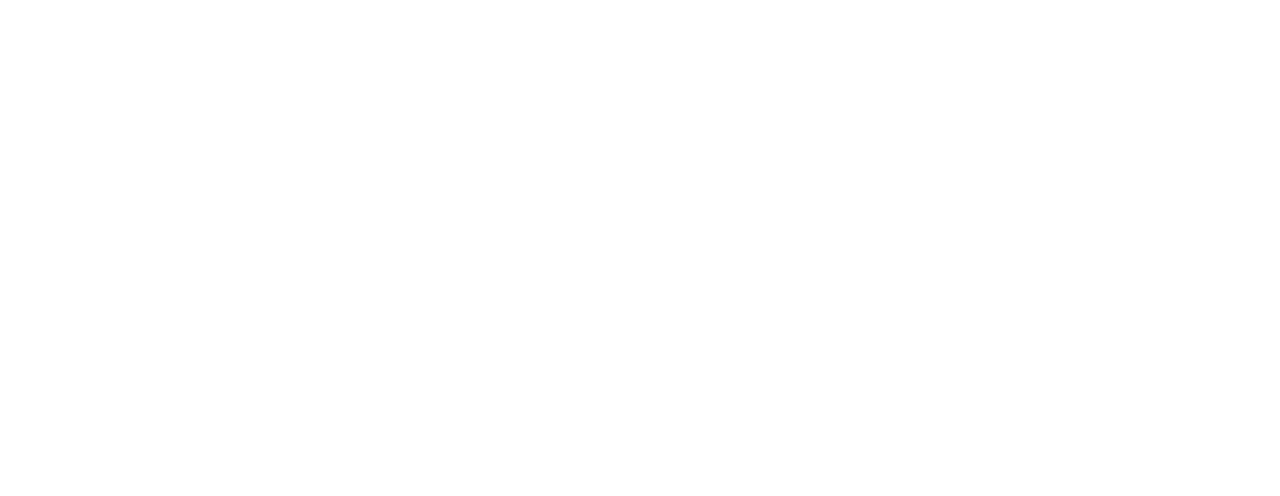
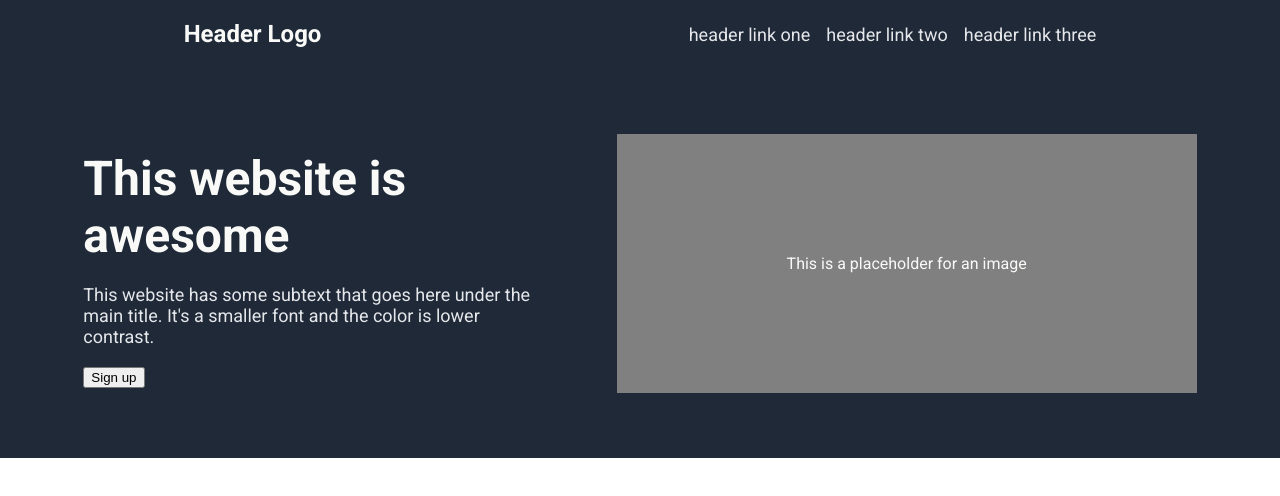
Before and after one commit to cjoverpng/odin-landingpage, a plain HTML site: page index.html in a window 1280 px wide. Drawn offline with Linux system fonts and the light colour scheme.

Commit message:
Update html structure and style sheet to include header styles

```diff
--- a/index.html
+++ b/index.html
@@ -2,11 +2,32 @@
 <html lang="en">
     <head>
         <meta charset="UTF-8">
-        <title>My First Website</title>
+        <meta name="viewport" content="width=device-width, initial-scale=1.0">
+        <title>Landing Page</title>
+        <link rel="stylesheet" href="./style.css">
     </head>
-
     <body>
-
-
+        <div class="container">
+            <div class="header">
+                <div class="logo">
+                    Header Logo
+                </div>
+                <ul class="links">
+                    <li><a href="#">header link one</a></li>
+                    <li><a href="#">header link two</a></li>
+                    <li><a href="#">header link three</a></li>
+                </ul>
+            </div>
+            <div class="header2">
+                <div class="texts">
+                    <h1 class="text">This website is awesome</h1>
+                    <div class="subtext text">This website has some subtext that goes here under the main title. It's a smaller font and the color is lower contrast.</div>
+                    <div class="buttons text">
+                        <button>Sign up</button>
+                      </div>
+                </div>
+                <div class="placeholder">This is a placeholder for an image</div>
+            </div>
+        </div>
     </body>
 </html>
--- a/style.css
+++ b/style.css
@@ -0,0 +1,82 @@
+@import url('https://fonts.googleapis.com/css2?family=Roboto:wght@400;700&display=swap');
+
+body {
+    font-family: Roboto, sans-serif;
+    display: flex;
+    flex-direction: column;
+    margin: 0;
+    min-height: 100vh;
+}
+
+.placeholder {
+    display: flex;
+    background-color: gray;
+    padding: 120px 170px;
+    align-self: center;
+}
+
+.container{
+    background-color: #1F2937;
+    display: flex;
+    color: #F9FAF8;
+    flex-direction: column;
+}
+
+.header, .header2 {
+    display: flex;
+    flex: 1;
+}
+
+.header {
+    align-items: center;
+    justify-content: space-around;
+    padding: 20px 0;
+}
+
+
+.header2{
+  display: flex;
+  flex: 1;
+  align-items: center;
+  justify-content: space-evenly;
+  margin: 50px 0;
+}
+
+h1 {
+    font-size: 48px;
+    color: #F9FAF8;
+}
+
+.logo {
+    font-weight: bold;
+    font-size: 24px;
+}
+
+ul, .subtext{
+    font-size: 18px;
+    color: #E5E7EB;
+}
+
+ul {
+    list-style-type: none;
+    margin: 0;
+    padding: 0;
+    display: flex;
+    gap: 16px;
+}
+
+a {
+    text-decoration: none;
+    color: #E5E7EB;
+}
+
+.text{
+    margin-bottom: 20px;
+    width: 450px;
+}
+
+.texts {
+    display: flex;
+    flex-wrap: wrap;
+    flex-direction: column;
+}
```
